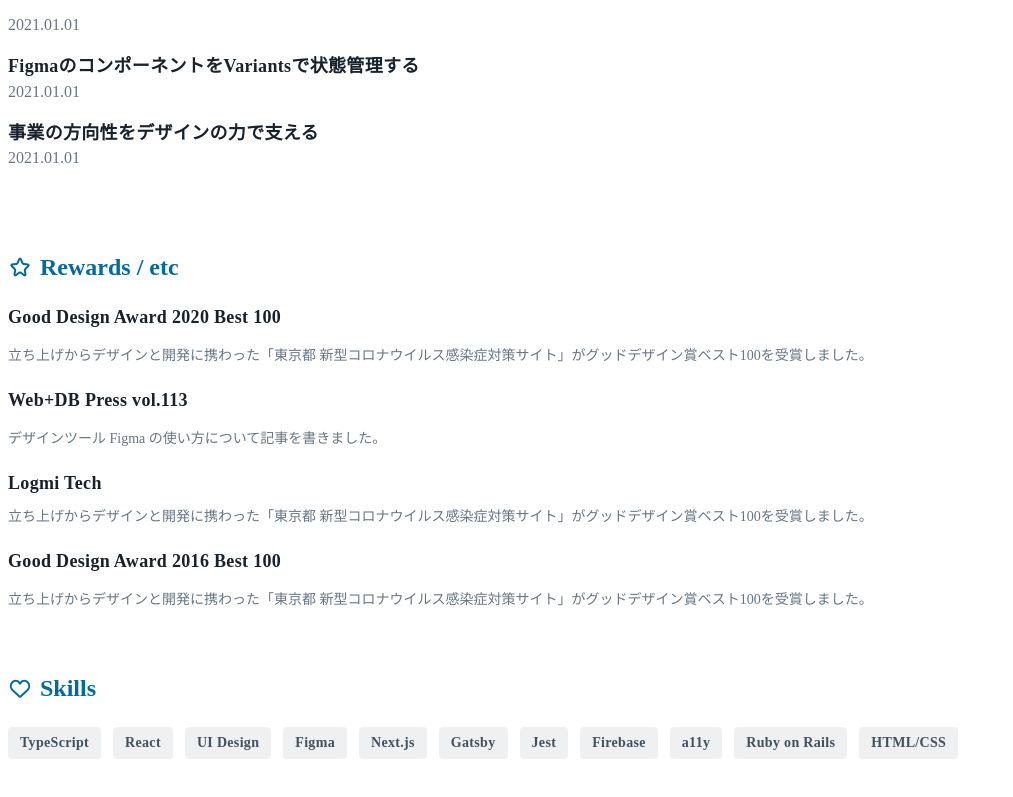
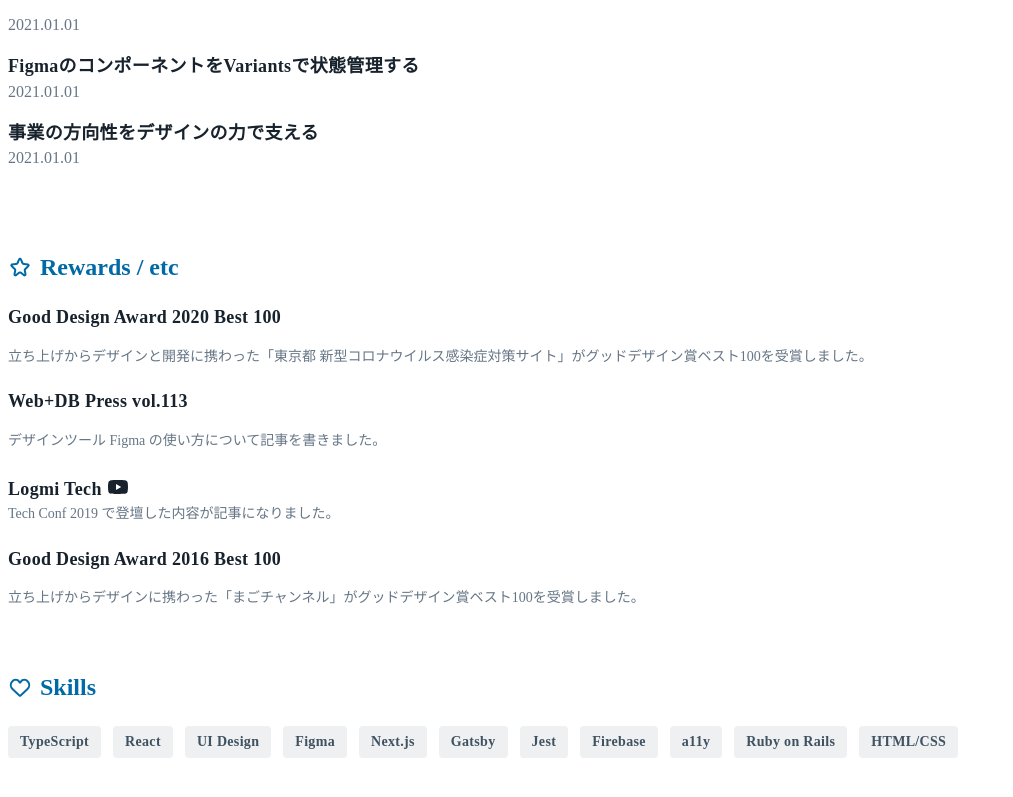
Before and after one commit to kenshir0f/gatsby-portfolio, a Gatsby site: page / in a window 1280 px wide. Shown: the part 695-1492 px from the top of the page, without its empty margins (0-1013 px from the left). Built offline with nearby package versions, Linux system fonts and the light colour scheme; Gatsby itself is replaced by a stand-in of ours.

Commit message:
Add youtube link to title-link

```diff
--- a/src/components/icons.tsx
+++ b/src/components/icons.tsx
@@ -1,4 +1,6 @@
-import React, { SVGAttributes } from 'react'
+import React, { HTMLAttributes, SVGAttributes } from 'react'
+import styled from 'styled-components'
+import { COMMON, COMMON_PROPS } from '../utils/constants'
 
 // Referenced by src/icons
 const icons = {
@@ -32,7 +34,7 @@ export type IconType =
   | 'user'
   | 'youtube'
 
-interface Props extends SVGAttributes<SVGElement> {
+interface IconProps {
   /** アイコンの種類、 book, heart などを指定*/
   type: IconType
   /** アイコンの色を指定 */
@@ -40,6 +42,8 @@ interface Props extends SVGAttributes<SVGElement> {
   /** アイコンのサイズを指定 */
   size?: number
 }
+
+type Props = IconProps & SVGAttributes<SVGElement> & COMMON_PROPS
 
 /**
  * アイコンを SVG で生成する
@@ -50,15 +54,22 @@ export const Icon: React.FC<Props> = ({ type, color, size, ...props }) => {
   const path = icons[type]
 
   return (
-    <svg
+    <SVG
       width={size || 24}
       height={size || 24}
       viewBox="0 0 24 24"
       xmlns="http://www.w3.org/2000/svg"
       fill="currentColor"
-      style={{ color: color, verticalAlign: '-.125em' }}
+      style={{
+        color: color,
+        verticalAlign: `${props.verticalAlign}` || '-.125em',
+      }}
       dangerouslySetInnerHTML={{ __html: path }}
       {...props}
     />
   )
 }
+
+const SVG = styled.svg<SVGAttributes<SVGElement>>`
+  ${COMMON}
+`
--- a/src/components/text/caption.tsx
+++ b/src/components/text/caption.tsx
@@ -19,6 +19,6 @@ export const Caption: React.FC<Props> = ({ children, ...props }) => {
 export const CaptionBase = styled.p<COMMON_PROPS>`
   margin: 0;
   color: ${colors.black[500]};
-  line-height: 130%;
+  line-height: 140%;
   ${COMMON}
 `
--- a/src/components/text/title-link.tsx
+++ b/src/components/text/title-link.tsx
@@ -3,17 +3,33 @@ import React from 'react'
 import { colors } from '../../utils/colors'
 import { theme } from '../../utils/theme'
 import { COMMON, COMMON_PROPS } from '../../utils/constants'
+import { Icon } from '../icons'
 
 interface TitleLinkProps {
   href: string
+  youtube?: boolean
 }
 
-export const TitleLink: React.FC<TitleLinkProps> = ({ children, href }) => {
+export const TitleLink: React.FC<TitleLinkProps> = ({
+  children,
+  href,
+  youtube,
+}) => {
   const { md, lg } = theme.fontSizes
 
   return (
     <TitleLinkBase href={href} fontSize={[md, lg]} mb={[1]}>
       {children}
+      {youtube && (
+        <a href="https://www.youtube.com/watch?v=X9JjTfeEJ5A" target="_blank">
+          <Icon
+            type="youtube"
+            color={colors.black[900]}
+            verticalAlign="text-bottom"
+            ml={1}
+          />
+        </a>
+      )}
     </TitleLinkBase>
   )
 }
--- a/src/pages/index.mdx
+++ b/src/pages/index.mdx
@@ -29,17 +29,13 @@ import ProfileImage from '../images/profile.jpg'
 <Caption mb={4}>
   デザインツール Figma の使い方について記事を書きました。
 </Caption>
-<TitleLink href="https://logmi.jp/tech/articles/321090">Logmi Tech</TitleLink>
-<Caption mb={4}>
-  立ち上げからデザインと開発に携わった「東京都
-  新型コロナウイルス感染症対策サイト」がグッドデザイン賞ベスト100を受賞しました。
-</Caption>
+<TitleLink href="https://logmi.jp/tech/articles/321090" youtube>Logmi Tech</TitleLink>
+<Caption mb={4}>Tech Conf 2019 で登壇した内容が記事になりました。</Caption>
 <TitleLink href="https://www.g-mark.org/award/describe/43755">
   Good Design Award 2016 Best 100
 </TitleLink>
 <Caption>
-  立ち上げからデザインと開発に携わった「東京都
-  新型コロナウイルス感染症対策サイト」がグッドデザイン賞ベスト100を受賞しました。
+  立ち上げからデザインに携わった「まごチャンネル」がグッドデザイン賞ベスト100を受賞しました。
 </Caption>
 
 <Heading icon="heart">Skills</Heading>
```
